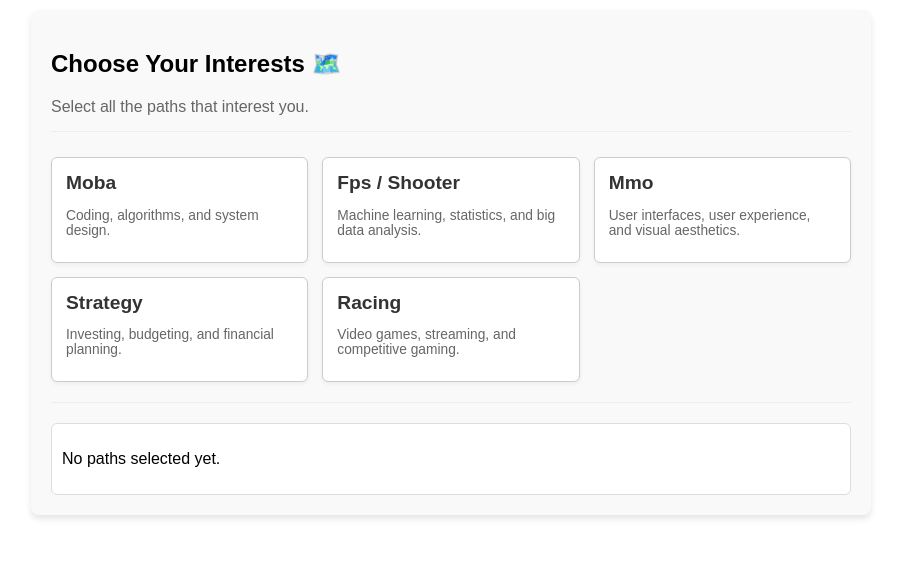
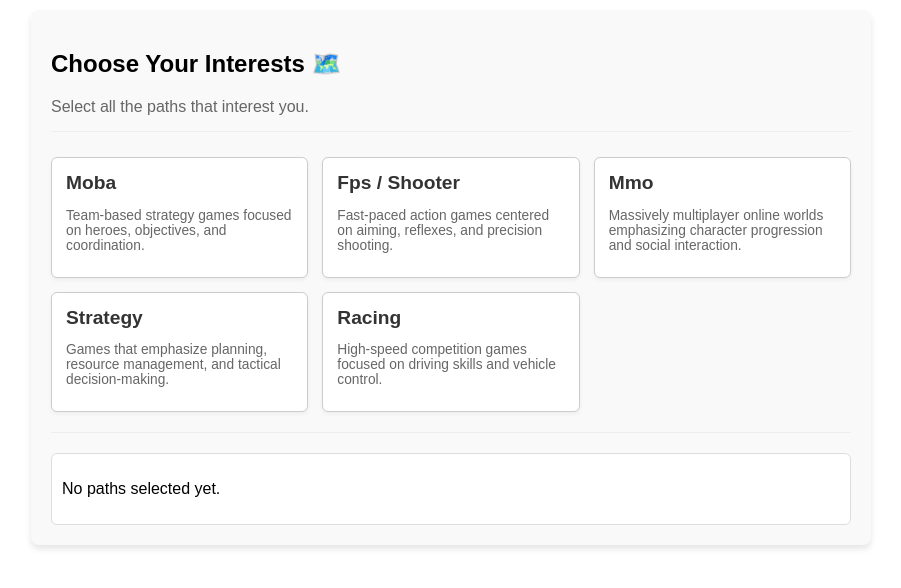
Before and after one commit to motionnblur/gamer-school, a Next.js app in the folder client/: page /Path/components/Path in a window 1280 px wide. Shown: the top 588 px of the page, without its empty margins (189-1090 px from the left). Built offline with nearby package versions, Linux system fonts and the light colour scheme.

Commit message:
Update path descriptions

```diff
--- a/client/src/pages/Path/components/Path.tsx
+++ b/client/src/pages/Path/components/Path.tsx
@@ -4,27 +4,32 @@ const initialPaths = [
   {
     id: "moba",
     name: "Moba",
-    description: "Coding, algorithms, and system design.",
+    description:
+      "Team-based strategy games focused on heroes, objectives, and coordination.",
   },
   {
     id: "fps",
     name: "Fps / Shooter",
-    description: "Machine learning, statistics, and big data analysis.",
+    description:
+      "Fast-paced action games centered on aiming, reflexes, and precision shooting.",
   },
   {
     id: "mmo",
     name: "Mmo",
-    description: "User interfaces, user experience, and visual aesthetics.",
+    description:
+      "Massively multiplayer online worlds emphasizing character progression and social interaction.",
   },
   {
     id: "strategy",
     name: "Strategy",
-    description: "Investing, budgeting, and financial planning.",
+    description:
+      "Games that emphasize planning, resource management, and tactical decision-making.",
   },
   {
     id: "racing",
     name: "Racing",
-    description: "Video games, streaming, and competitive gaming.",
+    description:
+      "High-speed competition games focused on driving skills and vehicle control.",
   },
 ];
 
```
